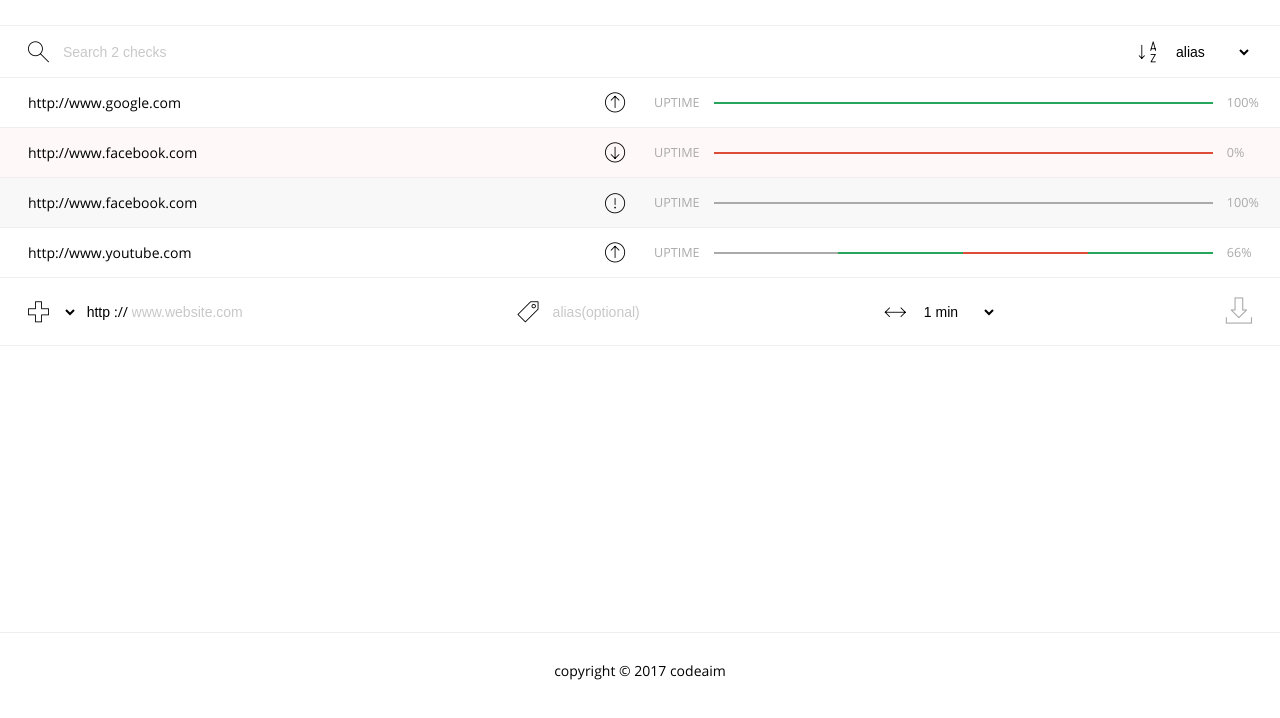
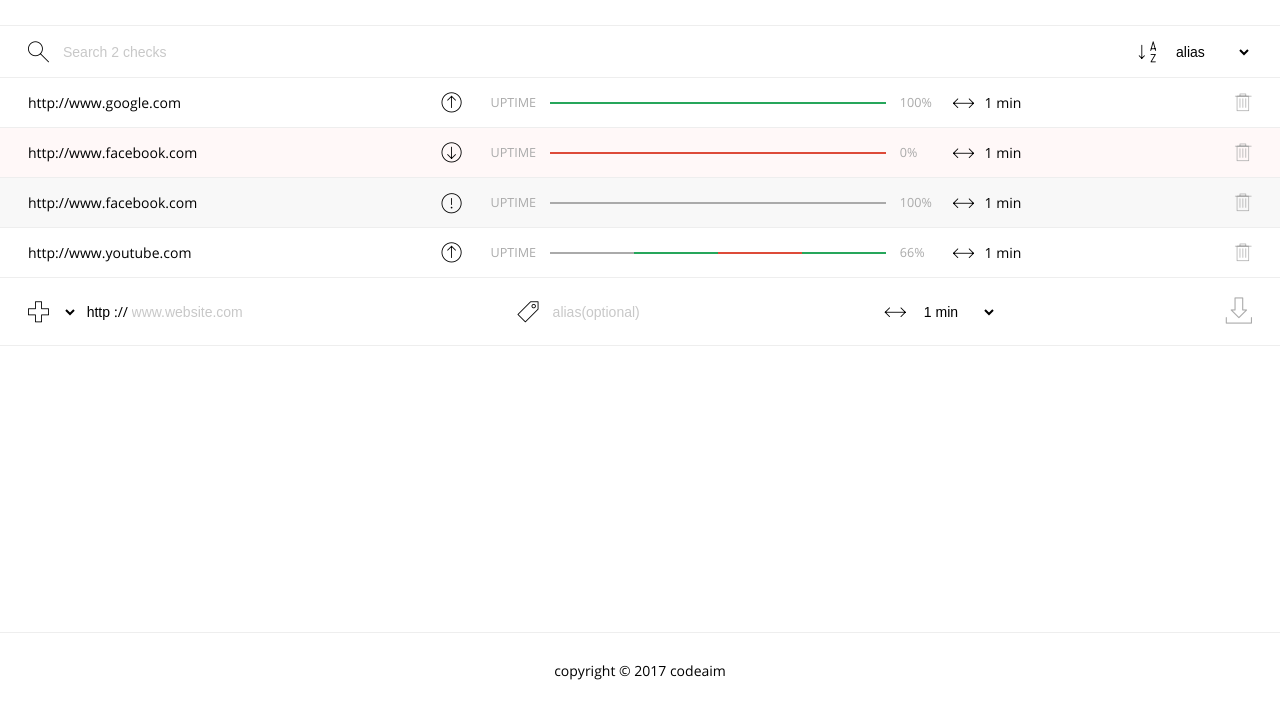
Before and after one commit to codeaim/urlcheck-mock, a website: page public/dashboard.pug in a window 1280 px wide. Shown: the part 78-796 px from the top of the page. Drawn offline with nearby package versions, Linux system fonts and the light colour scheme; files that its build step writes are made by us from their sources.

Commit message:
Adding extra details to dashboard screen

```diff
--- a/public/css/base/_fonts.sass
+++ b/public/css/base/_fonts.sass
@@ -50,6 +50,9 @@
   line-height: 1
   -webkit-font-smoothing: antialiased
   -moz-osx-font-smoothing: grayscale
+
+.icon-bin:before
+  content: "\e91f"
 
 .icon-report-problem-circle:before
   content: "\e911"
--- a/public/css/pages/_dashboard.sass
+++ b/public/css/pages/_dashboard.sass
@@ -52,21 +52,33 @@
       display: flex
       flex-direction: column
 
-      &.check.down
+      @media only screen and (min-width: $large-breakpoint)
+        flex-direction: row
+
+      &.down
         background-color: #fff8f8
-      &.check.disabled
+      &.disabled
         background-color: #f8f8f8
+
+      .check-overview
+        display: flex
+        flex-direction: column
+
+        @media only screen and (min-width: $medium-breakpoint)
+          flex-direction: row
+
+        @media only screen and (min-width: $large-breakpoint)
+          flex: 3
 
       .check-details
         display: flex
         align-items: center
 
-        .icon
-          font-size: 1.5em
-
         @media only screen and (min-width: $medium-breakpoint)
           flex: 1
 
+        .icon
+          font-size: 1.5em
 
       .url-details
         display: flex
@@ -84,6 +96,11 @@
         display: flex
         align-items: center
         padding-top: 1em
+
+        @media only screen and (min-width: $medium-breakpoint)
+          flex: 1
+          padding-top: 0
+          padding-left: 2em
 
         .name
           text-transform: uppercase
@@ -114,14 +131,42 @@
           font-size: 0.9em
           color: $link-color
 
-        @media only screen and (min-width: $medium-breakpoint)
+      .check-settings
+        display: flex
+        padding-top: 1em
+
+        @media only screen and (min-width: $large-breakpoint)
           flex: 1
           padding-top: 0
           padding-left: 2em
 
-      @media only screen and (min-width: $medium-breakpoint)
-        flex-direction: row
 
+      .check-traits
+        display: flex
+        align-items: center
+        flex: 1
+
+        .icon
+          padding-right: 0.5em
+          font-size: 1.5em
+
+      .check-actions
+        display: flex
+        align-items: center
+
+        .delete
+          padding-left: 1em
+
+        .button
+          margin-right: -0.75em
+          margin-top: -0.75em
+          margin-bottom: -0.75em
+          color: $link-color
+          background-color: transparent
+
+          &:hover
+            color: $white-color
+            background-color: $google-color
 
 .check-create
   padding: 0 2em
@@ -132,13 +177,12 @@
     padding: 0.5em 0
     display: flex
     flex-direction: column
+    @media only screen and (min-width: $large-breakpoint)
+      flex-direction: row
 
     div
       padding: 0
       display: flex
-
-    @media only screen and (min-width: $large-breakpoint)
-      flex-direction: row
 
   .icon
     font-size: 1.5em
@@ -165,6 +209,9 @@
     align-items: center
     padding: 0.75em 0
 
+    @media only screen and (min-width: $large-breakpoint)
+      flex: 2
+
     select
       direction: rtl
       padding: 0.5em 0
@@ -173,9 +220,6 @@
     input
       flex: 1
       padding: 0.5em 1em 0.5em 0.25em
-
-    @media only screen and (min-width: $large-breakpoint)
-      flex: 2
 
   .options
     flex-direction: column
@@ -203,6 +247,9 @@
     flex-direction: row
     align-items: center
 
+    @media only screen and (min-width: $medium-breakpoint)
+      flex: 1
+
     .interval
       flex-direction: row
       align-items: center
@@ -219,6 +266,3 @@
         &:hover
           color: $white-color
           background-color: $primary-color
-
-    @media only screen and (min-width: $medium-breakpoint)
-      flex: 1
--- a/public/dashboard.pug
+++ b/public/dashboard.pug
@@ -37,56 +37,92 @@
                             option(value='url') url
                 ul
                     li.check.up
-                        .check-details
-                            .url-details
-                                .protocol http
-                                .split ://
-                                .url www.google.com
-                            span.icon.icon-navigation-circle-up
-                        .check-uptime
-                            span.name uptime
-                            .uptime-chart
-                                .up
-                            span.uptime-percent 100%
+                        .check-overview
+                            .check-details
+                                .url-details
+                                    .protocol http
+                                    .split ://
+                                    .url www.google.com
+                                span.icon.icon-navigation-circle-up
+                            .check-uptime
+                                span.name uptime
+                                .uptime-chart
+                                    .up
+                                span.uptime-percent 100%
+                        .check-settings
+                            .check-traits
+                                span.icon.icon-expand-horizontal
+                                | 1 min
+                            .check-actions
+                                .delete
+                                    a(href='').button.round
+                                        span.icon.icon-bin
                     li.check.down
-                        .check-details
-                            .url-details
-                                .protocol http
-                                .split ://
-                                .url www.facebook.com
-                            span.icon.icon-navigation-circle-down
-                        .check-uptime
-                            span.name uptime
-                            .uptime-chart
-                                .down
-                            span.uptime-percent 0%
+                        .check-overview
+                            .check-details
+                                .url-details
+                                    .protocol http
+                                    .split ://
+                                    .url www.facebook.com
+                                span.icon.icon-navigation-circle-down
+                            .check-uptime
+                                span.name uptime
+                                .uptime-chart
+                                    .down
+                                span.uptime-percent 0%
+                        .check-settings
+                            .check-traits
+                                span.icon.icon-expand-horizontal
+                                | 1 min
+                            .check-actions
+                                .delete
+                                    a(href='').button.round
+                                        span.icon.icon-bin
                     li.check.disabled
-                        .check-details
-                            .url-details
-                                .protocol http
-                                .split ://
-                                .url www.facebook.com
-                            span.icon.icon-report-problem-circle
-                        .check-uptime
-                            span.name uptime
-                            .uptime-chart
-                                .unknown
-                            span.uptime-percent 100%
+                        .check-overview
+                            .check-details
+                                .url-details
+                                    .protocol http
+                                    .split ://
+                                    .url www.facebook.com
+                                span.icon.icon-report-problem-circle
+                            .check-uptime
+                                span.name uptime
+                                .uptime-chart
+                                    .unknown
+                                span.uptime-percent 100%
+                        .check-settings
+                            .check-traits
+                                span.icon.icon-expand-horizontal
+                                | 1 min
+                            .check-actions
+                                .delete
+                                    a(href='').button.round
+                                        span.icon.icon-bin
                     li.check.up
-                        .check-details
-                            .url-details
-                                .protocol http
-                                .split ://
-                                .url www.youtube.com
-                            span.icon.icon-navigation-circle-up
-                        .check-uptime
-                            span.name uptime
-                            .uptime-chart
-                                .unknown
-                                .up
-                                .down
-                                .up
-                            span.uptime-percent 66%
+                        .check-overview
+                            .check-details
+                                .url-details
+                                    .protocol http
+                                    .split ://
+                                    .url www.youtube.com
+                                span.icon.icon-navigation-circle-up
+                            .check-uptime
+                                span.name uptime
+                                .uptime-chart
+                                    .unknown
+                                    .up
+                                    .down
+                                    .up
+                                span.uptime-percent 66%
+                        .check-settings
+                            .check-traits
+                                span.icon.icon-expand-horizontal
+                                | 1 min
+                            .check-actions
+                                .delete
+                                    a(href='').button.round
+                                        span.icon.icon-bin
                 .check-create
                     form
                         .url-details
```
Also changed, not shown: public/css/main.css, public/dashboard.html, public/fonts/icomoon.woff, 1 other file.
